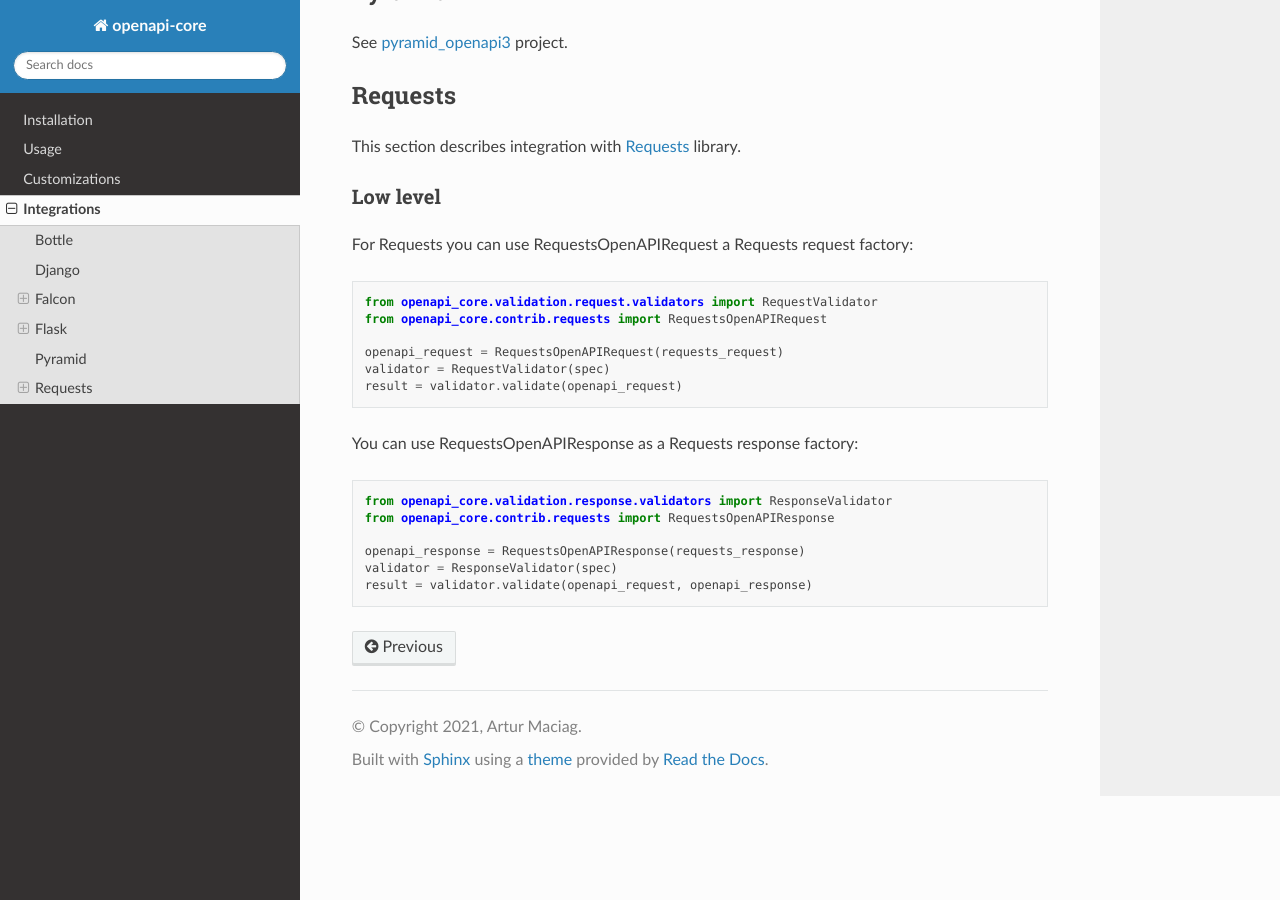
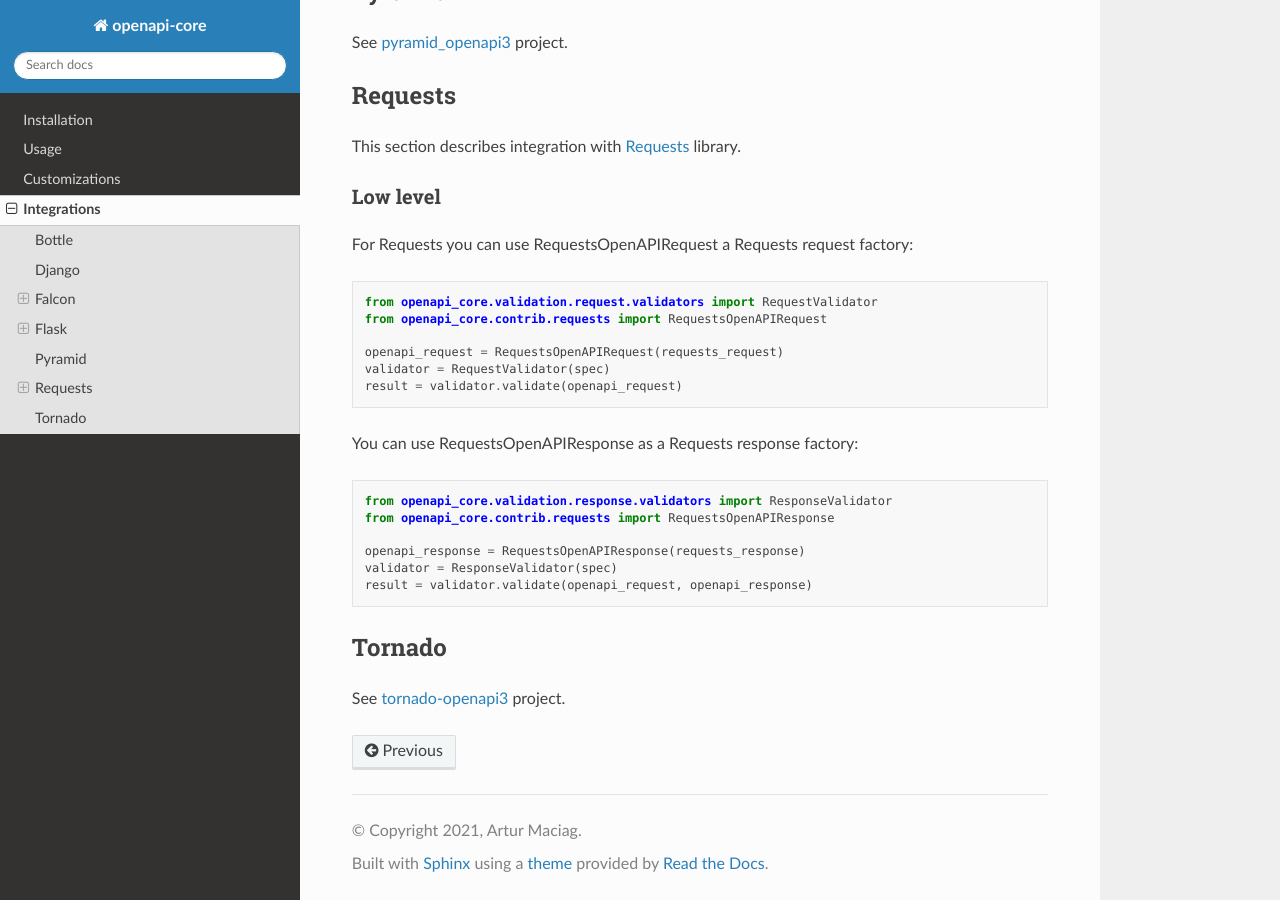
Before and after one commit to python-openapi/openapi-core, a Sphinx documentation site: the page built from docs/integrations.rst, in a window 1280 px wide and 900 px high, scrolled down 3085 px. Built offline with Sphinx 7.4.7 and the Read the Docs theme 2.0.0, drawn with Linux system fonts in a browser that asks for light colours.

Commit message:
Add link to Tornado integration
Add a link to the tornado-openapi3 project which provides openapi-core
validation for the Tornado web application framework.

```diff
--- a/docs/integrations.rst
+++ b/docs/integrations.rst
@@ -196,3 +196,8 @@ You can use RequestsOpenAPIResponse as a Requests response factory:
    openapi_response = RequestsOpenAPIResponse(requests_response)
    validator = ResponseValidator(spec)
    result = validator.validate(openapi_request, openapi_response)
+
+Tornado
+-------
+
+See `tornado-openapi3  <https://github.com/correl/tornado-openapi3>`_ project.
```
